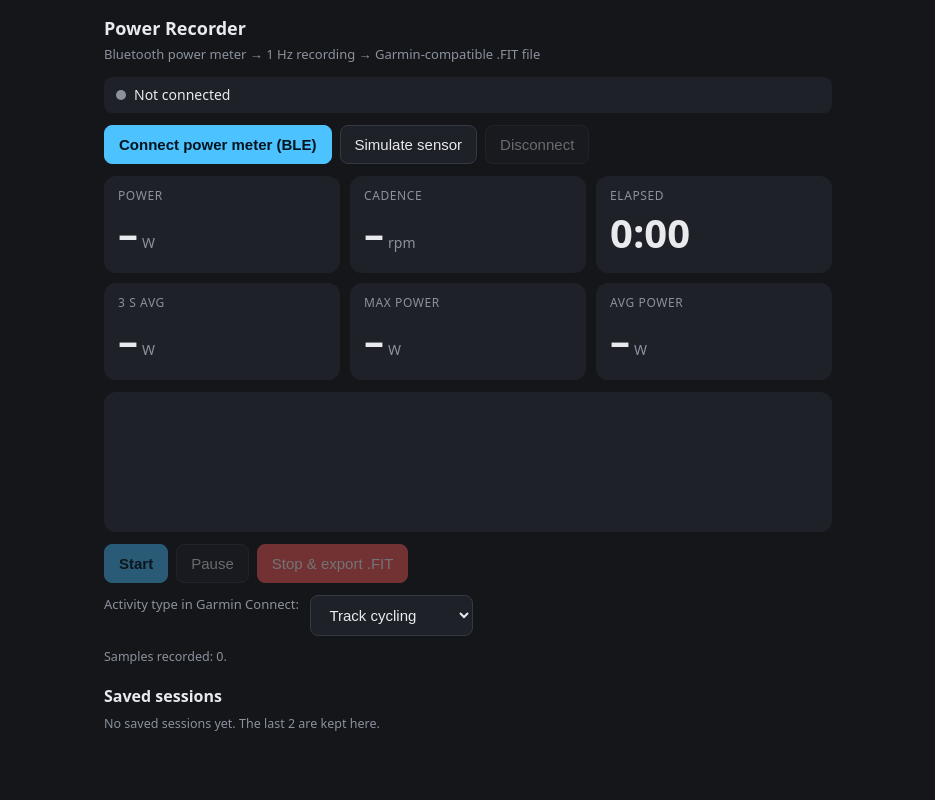
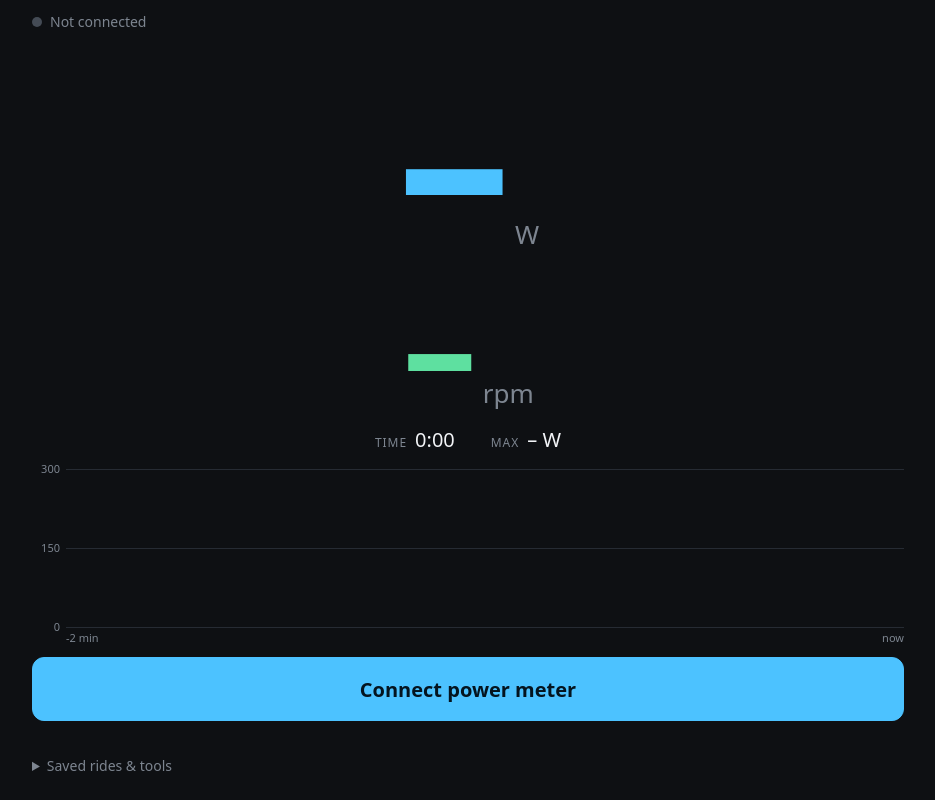
Before and after one commit to jh-bate/power-recorder, a plain HTML site: page index.html in a window 1280 px wide. Shown: the whole page, without its empty margins (172-1107 px from the left). Drawn offline with Linux system fonts and the light colour scheme.

Commit message:
cleanup UI

```diff
--- a/index.html
+++ b/index.html
@@ -7,72 +7,183 @@
   <title>Power Recorder – BLE to FIT</title>
   <style>
     :root {
-      --bg: #14161a;
-      --card: #1e2127;
-      --fg: #e8eaed;
-      --mut: #8b929c;
-      --acc: #4cc2ff;
-      --ok: #3ecf8e;
+      --bg: #0e1013;
+      --card: #181b20;
+      --fg: #f2f4f7;
+      --mut: #7d8590;
+      --line: #262b33;
+      --pow: #4cc2ff;
+      --cad: #5ee0a0;
       --bad: #ff5d5d;
     }
 
     * {
       box-sizing: border-box;
+      -webkit-tap-highlight-color: transparent;
+    }
+
+    [hidden] {
+      display: none !important;
+    }
+
+    html,
+    body {
+      margin: 0;
+      background: var(--bg);
+      color: var(--fg);
     }
 
     body {
-      margin: 0;
-      padding: 16px;
-      background: var(--bg);
-      color: var(--fg);
-      font: 15px/1.4 system-ui, sans-serif;
-      max-width: 760px;
-      margin-inline: auto;
+      font: 16px/1.35 system-ui, -apple-system, sans-serif;
+      min-height: 100vh;
+      min-height: 100dvh;
+      display: flex;
+      flex-direction: column;
+      padding: max(10px, env(safe-area-inset-top)) 14px max(14px, env(safe-area-inset-bottom));
+      max-width: 900px;
+      margin: 0 auto;
     }
 
-    h1 {
-      font-size: 18px;
-      margin: 0 0 4px;
+    .top {
+      display: flex;
+      align-items: center;
+      gap: 8px;
+      color: var(--mut);
+      font-size: 14px;
+      min-height: 24px;
     }
 
-    .sub {
-      color: var(--mut);
-      margin-bottom: 14px;
-      font-size: 13px;
+    .dot {
+      width: 10px;
+      height: 10px;
+      border-radius: 50%;
+      background: #444b55;
+      flex: none;
     }
 
-    .row {
+    .dot.on {
+      background: var(--cad);
+    }
+
+    .dot.rec {
+      background: var(--bad);
+      animation: p 1.2s infinite;
+    }
+
+    @keyframes p {
+      50% {
+        opacity: .25;
+      }
+    }
+
+    .hero {
+      display: grid;
+      gap: 0;
+      margin: 6px 0 2px;
+    }
+
+    .metric {
       display: flex;
-      flex-wrap: wrap;
-      gap: 8px;
+      align-items: baseline;
+      justify-content: center;
+      gap: 10px;
+    }
+
+    .num {
+      font-weight: 700;
+      font-variant-numeric: tabular-nums;
+      line-height: 1;
+      letter-spacing: -.03em;
+    }
+
+    .unit {
+      color: var(--mut);
+      font-size: clamp(16px, 4.5vw, 26px);
+    }
+
+    .power .num {
+      font-size: clamp(88px, 34vw, 230px);
+      color: var(--pow);
+    }
+
+    .cad .num {
+      font-size: clamp(60px, 22vw, 150px);
+      color: var(--cad);
+    }
+
+    .minor {
+      display: flex;
+      justify-content: center;
+      gap: 36px;
+      color: var(--mut);
+      margin: 4px 0 10px;
+    }
+
+    .minor .k {
+      font-size: 12px;
+      text-transform: uppercase;
+      letter-spacing: .08em;
+      margin-right: 8px;
+    }
+
+    .minor .v {
+      font-size: 20px;
+      color: var(--fg);
+      font-variant-numeric: tabular-nums;
+    }
+
+    .chartwrap {
+      position: relative;
+      flex: 1 1 120px;
+      min-height: 120px;
+      max-height: 260px;
       margin-bottom: 12px;
+    }
+
+    canvas {
+      width: 100%;
+      height: 100%;
+      display: block;
+    }
+
+    .controls {
+      display: flex;
+      gap: 10px;
+      margin-bottom: 10px;
+    }
+
+    .controls button {
+      flex: 1;
+      height: 64px;
+      font-size: 20px;
+      font-weight: 600;
     }
 
     button,
     select {
       background: var(--card);
       color: var(--fg);
-      border: 1px solid #333a44;
-      border-radius: 8px;
+      border: 1px solid var(--line);
+      border-radius: 12px;
       padding: 10px 14px;
       font-size: 15px;
-      cursor: pointer;
-    }
-
-    button:hover:not(:disabled) {
-      border-color: var(--acc);
+      font-family: inherit;
     }
 
     button:disabled {
       opacity: .4;
-      cursor: default;
     }
 
     button.primary {
-      background: var(--acc);
+      background: var(--pow);
       color: #04141f;
-      border-color: var(--acc);
-      font-weight: 600;
+      border-color: var(--pow);
+    }
+
+    button.go {
+      background: var(--cad);
+      color: #032014;
+      border-color: var(--cad);
     }
 
     button.danger {
@@ -81,89 +192,28 @@
       border-color: var(--bad);
     }
 
-    .tiles {
-      display: grid;
-      grid-template-columns: repeat(2, 1fr);
-      gap: 10px;
-      margin-bottom: 12px;
+    details {
+      margin-top: 6px;
     }
 
-    @media (min-width:560px) {
-      .tiles {
-        grid-template-columns: repeat(3, 1fr);
-      }
-    }
-
-    .tile {
-      background: var(--card);
-      border-radius: 12px;
-      padding: 12px 14px;
-    }
-
-    .tile .l {
+    summary {
       color: var(--mut);
-      font-size: 12px;
-      text-transform: uppercase;
-      letter-spacing: .05em;
-    }
-
-    .tile .v {
-      font-size: 40px;
-      font-weight: 700;
-      font-variant-numeric: tabular-nums;
-    }
-
-    .tile .u {
-      font-size: 14px;
-      color: var(--mut);
-      font-weight: 400;
-      margin-left: 4px;
-    }
-
-    .status {
-      padding: 8px 12px;
-      border-radius: 8px;
-      background: var(--card);
-      margin-bottom: 12px;
+      padding: 10px 0;
+      cursor: pointer;
       font-size: 14px;
     }
 
-    .dot {
-      display: inline-block;
-      width: 10px;
-      height: 10px;
-      border-radius: 50%;
-      background: var(--mut);
-      margin-right: 8px;
-    }
-
-    .dot.on {
-      background: var(--ok);
-    }
-
-    .dot.rec {
-      background: var(--bad);
-      animation: p 1s infinite;
-    }
-
-    @keyframes p {
-      50% {
-        opacity: .3;
-      }
-    }
-
-    canvas {
-      width: 100%;
-      height: 140px;
-      background: var(--card);
-      border-radius: 12px;
-      display: block;
-      margin-bottom: 12px;
+    .row {
+      display: flex;
+      flex-wrap: wrap;
+      gap: 8px;
+      margin-bottom: 10px;
+      align-items: center;
     }
 
     .note {
       color: var(--mut);
-      font-size: 12.5px;
+      font-size: 13px;
     }
 
     .sess {
@@ -181,67 +231,87 @@
       color: var(--mut);
       font-size: 13px;
     }
+
+    @media (orientation:landscape) and (max-height:520px) {
+      body {
+        padding-top: 6px;
+      }
+
+      .hero {
+        grid-template-columns: 1.25fr 1fr;
+        align-items: center;
+        margin: 0;
+      }
+
+      .power .num {
+        font-size: min(22vw, 34vh);
+      }
+
+      .cad .num {
+        font-size: min(15vw, 26vh);
+      }
+
+      .minor {
+        margin: 0 0 6px;
+      }
+
+      .chartwrap {
+        min-height: 70px;
+        max-height: none;
+        margin-bottom: 8px;
+      }
+
+      .controls {
+        margin-bottom: 6px;
+      }
+
+      .controls button {
+        height: 46px;
+        font-size: 17px;
+      }
+    }
   </style>
 </head>
 
 <body>
-  <h1>Power Recorder</h1>
-  <div class="sub">Bluetooth power meter → 1 Hz recording → Garmin‑compatible .FIT file</div>
+  <div class="top"><span class="dot" id="dot"></span><span id="status">Not connected</span></div>
 
-  <div class="status"><span class="dot" id="dot"></span><span id="status">Not connected</span></div>
+  <section class="hero">
+    <div class="metric power"><span class="num" id="pw">–</span><span class="unit">W</span></div>
+    <div class="metric cad"><span class="num" id="cd">–</span><span class="unit">rpm</span></div>
+  </section>
 
-  <div class="row">
-    <button id="btnConnect" class="primary">Connect power meter (BLE)</button>
-    <button id="btnSim">Simulate sensor</button>
-    <button id="btnDisc" disabled>Disconnect</button>
+  <section class="minor">
+    <div><span class="k">Time</span><span class="v" id="el">0:00</span></div>
+    <div><span class="k">Max</span><span class="v"><span id="mx">–</span> W</span></div>
+  </section>
+
+  <div class="chartwrap"><canvas id="chart"></canvas></div>
+
+  <div id="connectBar" class="controls"><button id="btnConnect" class="primary">Connect power meter</button></div>
+  <div class="controls"><button id="btnStart" class="go" hidden>Start</button></div>
+  <div id="recBar" class="controls" hidden>
+    <button id="btnPause">Pause</button>
+    <button id="btnStop" class="danger">Stop &amp; save</button>
   </div>
+  <div class="note" id="info"></div>
 
-  <div class="tiles">
-    <div class="tile">
-      <div class="l">Power</div>
-      <div class="v"><span id="pw">–</span><span class="u">W</span></div>
+  <details>
+    <summary>Saved rides &amp; tools</summary>
+    <div id="sessions"></div>
+    <div class="row">
+      <label for="sport">Activity type:</label>
+      <select id="sport">
+        <option value="2,13">Track cycling</option>
+        <option value="2,6">Indoor cycling</option>
+        <option value="2,0">Cycling (generic)</option>
+      </select>
     </div>
-    <div class="tile">
-      <div class="l">Cadence</div>
-      <div class="v"><span id="cd">–</span><span class="u">rpm</span></div>
+    <div class="row">
+      <button id="btnSim">Simulate sensor</button>
+      <button id="btnDisc" disabled>Disconnect</button>
     </div>
-    <div class="tile">
-      <div class="l">Elapsed</div>
-      <div class="v" id="el">0:00</div>
-    </div>
-    <div class="tile">
-      <div class="l">3 s avg</div>
-      <div class="v"><span id="a3">–</span><span class="u">W</span></div>
-    </div>
-    <div class="tile">
-      <div class="l">Max power</div>
-      <div class="v"><span id="mx">–</span><span class="u">W</span></div>
-    </div>
-    <div class="tile">
-      <div class="l">Avg power</div>
-      <div class="v"><span id="av">–</span><span class="u">W</span></div>
-    </div>
-  </div>
-
-  <canvas id="chart" width="1400" height="280"></canvas>
-
-  <div class="row">
-    <button id="btnStart" disabled class="primary">Start</button>
-    <button id="btnPause" disabled>Pause</button>
-    <button id="btnStop" disabled class="danger">Stop &amp; export .FIT</button>
-  </div>
-  <div class="row">
-    <label for="sport">Activity type in Garmin Connect:&nbsp;</label>
-    <select id="sport">
-      <option value="2,13">Track cycling</option>
-      <option value="2,6">Indoor cycling</option>
-      <option value="2,0">Cycling (generic)</option>
-    </select>
-  </div>
-  <div class="note" id="info">Samples recorded: 0.</div>
-
-  <h2 style="font-size:16px;margin:20px 0 8px">Saved sessions</h2>
-  <div id="sessions"></div>
+  </details>
 
   <script>
     // ============================================================
@@ -407,10 +477,10 @@
 
     function updateButtons() {
       const c = connected();
-      $('btnConnect').disabled = c; $('btnSim').disabled = c; $('btnDisc').disabled = !c;
-      $('btnStart').disabled = !c || state.recording;
-      $('btnPause').disabled = !state.recording;
-      $('btnStop').disabled = !state.recording;
+      $('connectBar').hidden = c;
+      $('btnStart').hidden = !c || state.recording;
+      $('recBar').hidden = !state.recording;
+      $('btnSim').disabled = c; $('btnDisc').disabled = !c;
       $('btnPause').textContent = state.paused ? 'Resume' : 'Pause';
     }
 
@@ -599,43 +669,53 @@
     }
 
     // ---- UI refresh ----
+    const WINDOW_MS = 120000; // graph shows the last 2 minutes of power
+    function niceMax(v) { const step = v > 600 ? 200 : 100; return Math.max(300, Math.ceil(v / step) * step); }
     function draw() {
-      const c = $('chart'), g = c.getContext('2d'), W = c.width, H = c.height;
-      g.clearRect(0, 0, W, H);
-      const pts = state.graph.slice(-300);
+      const c = $('chart'), dpr = window.devicePixelRatio || 1;
+      const w = c.clientWidth, h = c.clientHeight; if (!w || !h) return;
+      if (c.width !== Math.round(w * dpr) || c.height !== Math.round(h * dpr)) { c.width = Math.round(w * dpr); c.height = Math.round(h * dpr); }
+      const g = c.getContext('2d'); g.setTransform(dpr, 0, 0, dpr, 0, 0); g.clearRect(0, 0, w, h);
+      const css = getComputedStyle(document.body);
+      const now = Date.now(), pts = state.graph.filter(p => now - p[0] <= WINDOW_MS);
+      const top = niceMax(Math.max(0, ...pts.map(p => p[1])));
+      const padL = 34, padB = 18, padT = 6, plotW = w - padL, plotH = h - padB - padT;
+      const X = t => padL + (1 - (now - t) / WINDOW_MS) * plotW, Y = v => padT + plotH - v / top * plotH;
+      g.font = '11px system-ui,sans-serif'; g.fillStyle = css.getPropertyValue('--mut'); g.strokeStyle = css.getPropertyValue('--line'); g.lineWidth = 1;
+      g.textBaseline = 'middle'; g.textAlign = 'right';
+      for (const v of [0, top / 2, top]) { const y = Math.round(Y(v)) + .5; g.beginPath(); g.moveTo(padL, y); g.lineTo(w, y); g.stroke(); g.fillText(Math.round(v), padL - 6, y); }
+      g.textBaseline = 'alphabetic'; g.textAlign = 'left'; g.fillText('-2 min', padL, h - 3);
+      g.textAlign = 'right'; g.fillText('now', w, h - 3);
       if (pts.length < 2) return;
-      const maxP = Math.max(300, ...pts.map(p => p[0]));
-      const line = (idx, max, color) => {
-        g.strokeStyle = color; g.lineWidth = 3; g.beginPath();
-        pts.forEach((p, i) => { const x = i / (pts.length - 1) * W, y = H - 8 - p[idx] / max * (H - 16); i ? g.lineTo(x, y) : g.moveTo(x, y); });
-        g.stroke();
-      };
-      line(1, 160, '#3ecf8e'); line(0, maxP, '#4cc2ff');
+      const col = css.getPropertyValue('--pow').trim();
+      g.beginPath(); pts.forEach((p, i) => i ? g.lineTo(X(p[0]), Y(p[1])) : g.moveTo(X(p[0]), Y(p[1])));
+      g.lineTo(X(pts[pts.length - 1][0]), Y(0)); g.lineTo(X(pts[0][0]), Y(0)); g.closePath();
+      const grad = g.createLinearGradient(0, padT, 0, padT + plotH); grad.addColorStop(0, col + '55'); grad.addColorStop(1, col + '00');
+      g.fillStyle = grad; g.fill();
+      g.beginPath(); pts.forEach((p, i) => i ? g.lineTo(X(p[0]), Y(p[1])) : g.moveTo(X(p[0]), Y(p[1])));
+      g.strokeStyle = col; g.lineWidth = 2.5; g.lineJoin = 'round'; g.stroke();
     }
     setInterval(() => {
-      const p = currentPower(), cad = state.parser.current();
-      $('pw').textContent = connected() ? p : '–';
-      $('cd').textContent = connected() ? cad : '–';
+      const c = connected(), p = currentPower(), cad = state.parser.current();
+      $('pw').textContent = c ? p : '–';
+      $('cd').textContent = c ? cad : '–';
+      if (c) { state.graph.push([Date.now(), p]); if (state.graph.length > 400) state.graph.shift(); }
       if (state.recording) {
         $('el').textContent = fmtTime(state.timerMs + (state.paused ? 0 : Date.now() - state.lastTickMs));
-        const r = state.records, n = r.length;
-        if (n) {
-          $('a3').textContent = Math.round(r.slice(-3).reduce((a, b) => a + b.power, 0) / Math.min(3, n));
-          $('mx').textContent = Math.max(...r.map(x => x.power));
-          $('av').textContent = Math.round(r.reduce((a, b) => a + b.power, 0) / n);
-        }
-        $('info').textContent = `Samples recorded: ${n}. Blue = power, green = cadence.`;
-        state.graph.push([p, cad]);
-        draw();
-      }
+        let m = 0; for (const r of state.records) if (r.power > m) m = r.power;
+        $('mx').textContent = state.records.length ? m : '–';
+        $('info').textContent = '';
+      } else { $('el').textContent = '0:00'; $('mx').textContent = '–'; }
+      draw();
     }, 1000);
+    window.addEventListener('resize', draw);
 
     $('btnConnect').onclick = connectBle;
     $('btnSim').onclick = startSim;
     $('btnDisc').onclick = () => { if (state.recording && !confirm('Recording is running. Disconnect anyway?')) return; disconnect(); };
     $('btnStart').onclick = startRec;
     $('btnPause').onclick = togglePause;
-    $('btnStop').onclick = stopRec;
+    $('btnStop').onclick = () => { if (confirm('Stop and save this ride?')) stopRec(); };
     window.addEventListener('beforeunload', e => { if (state.recording) { e.preventDefault(); e.returnValue = ''; } });
     updateButtons();
     recoverDraft();
```
